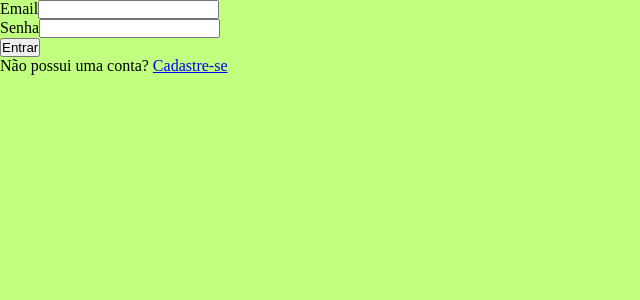
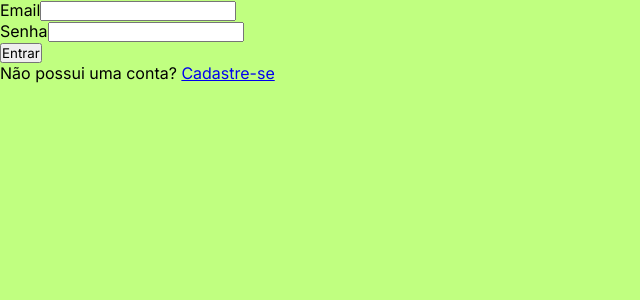
Before and after one commit to Victor3294/M1-Projeto-Avaliativo, a React (Vite) app: page /login in a window 1280 px wide. Shown: the top 300 px of the page, without its empty margins (0-640 px from the left). Built offline with nearby package versions, Linux system fonts and the light colour scheme; data requests are answered from the project's data file.

Commit message:
style: 💄 Importando e adicionando uma nova fonte

```diff
--- a/src/index.css
+++ b/src/index.css
@@ -1,8 +1,10 @@
 @import url("https://fonts.googleapis.com/css2?family=Comfortaa&display=swap");
+@import url('https://fonts.googleapis.com/css2?family=Inter:wght@100..900&display=swap');
 *{
     box-sizing: border-box;
     margin: 0;
     padding: 0;
+    font-family: "Inter", sans-serif;
 }
 
 body{
```
